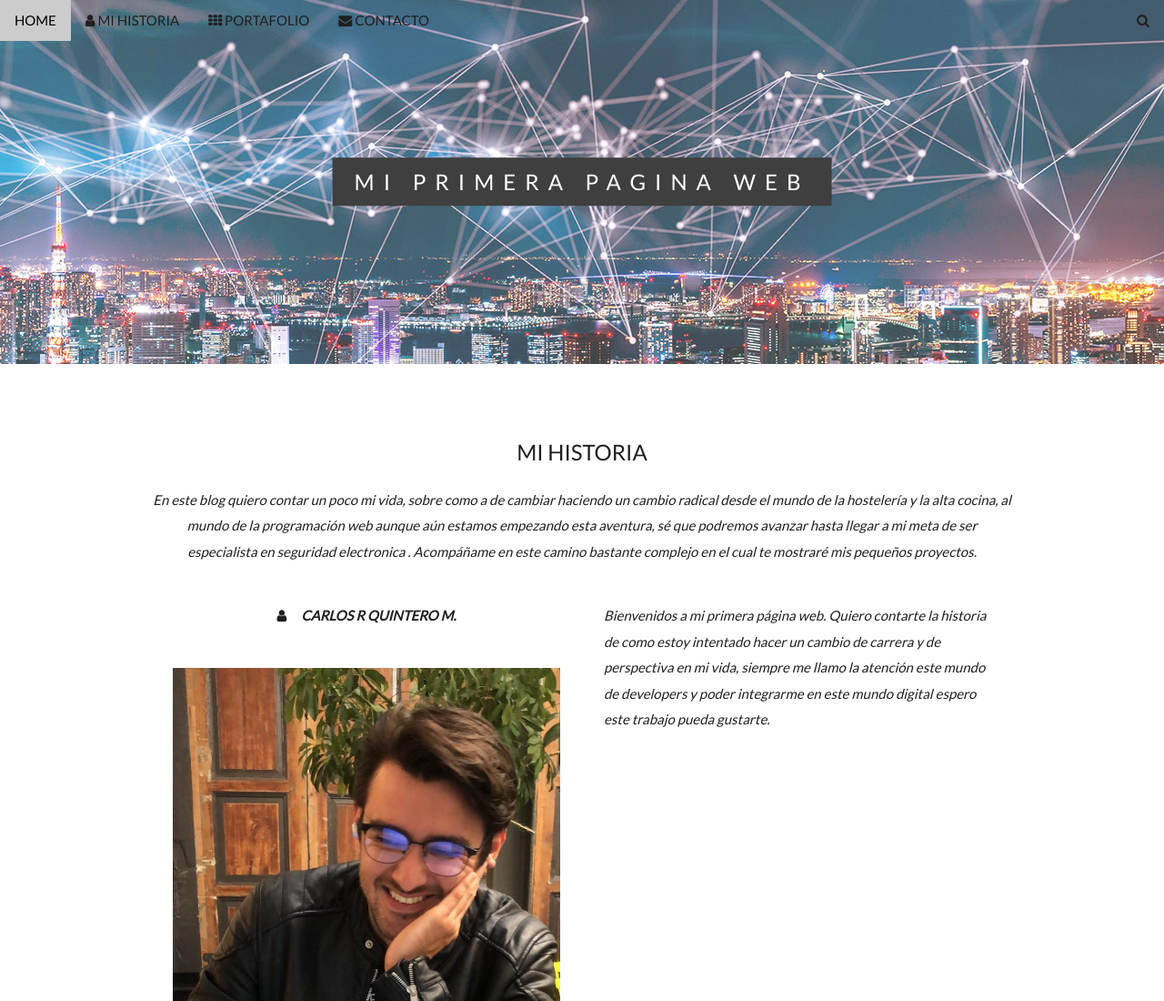
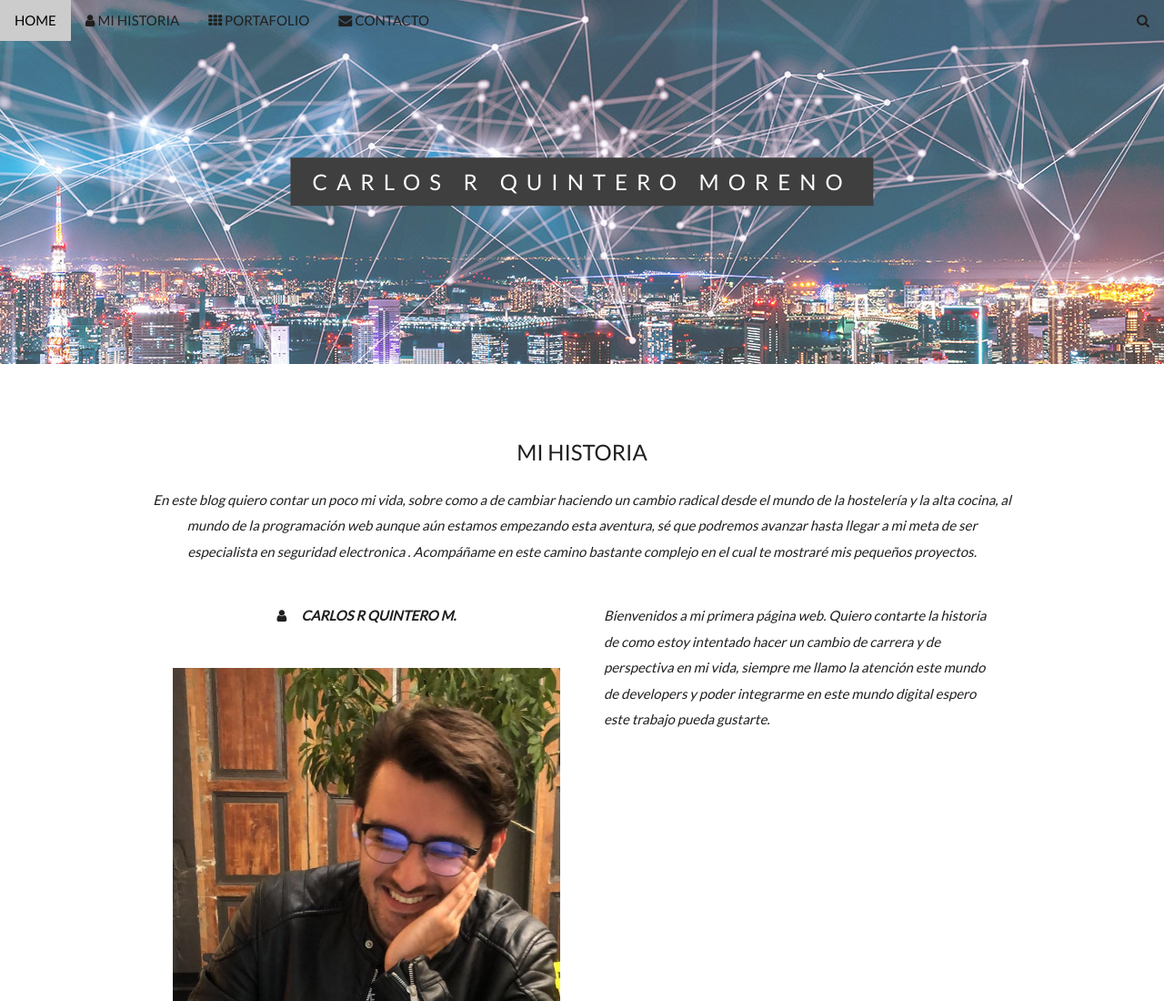
Before and after one commit to CarlosRQuinteroM/CarlosRQuinteroM.github.io, a plain HTML site: page index.html in a window 1280 px wide. Shown: the top 1100 px of the page at 91% size. Drawn offline with Linux system fonts and the light colour scheme.

Commit message:
cambiando el nombre del primer titulos

```diff
--- a/index.html
+++ b/index.html
@@ -82,7 +82,7 @@ body, html {
 <!-- First Parallax Image with Logo Text -->
 <div class="bgimg-1 w3-display-container w3-opacity-min" id="home">
   <div class="w3-display-middle" style="white-space:nowrap;">
-    <span class="w3-center w3-padding-large w3-black w3-xlarge w3-wide w3-animate-opacity">MI <span class="w3-hide-small"> PRIMERA </span> PAGINA WEB</span>
+    <span class="w3-center w3-padding-large w3-black w3-xlarge w3-wide w3-animate-opacity">CARLOS R <span class="w3-hide-small"> QUINTERO  </span> MORENO </span>
   </div>
 </div>
 
```
